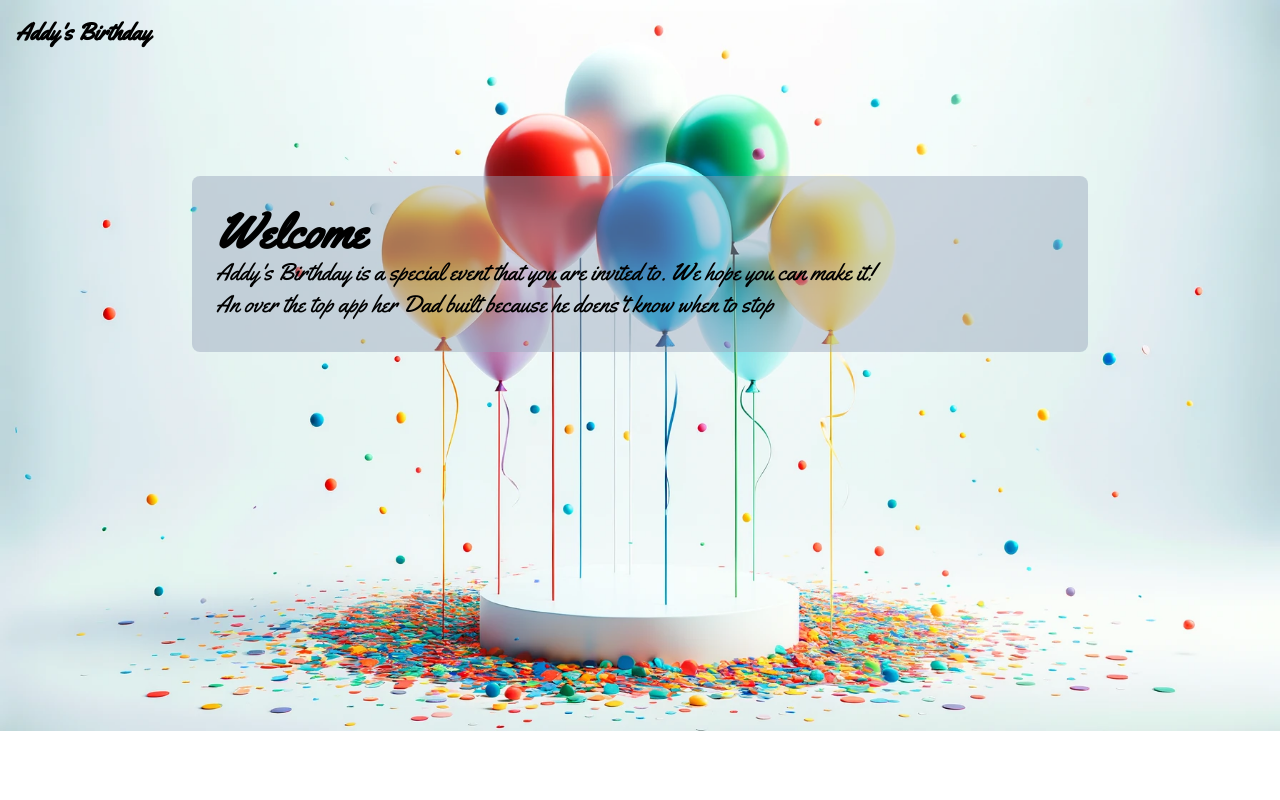
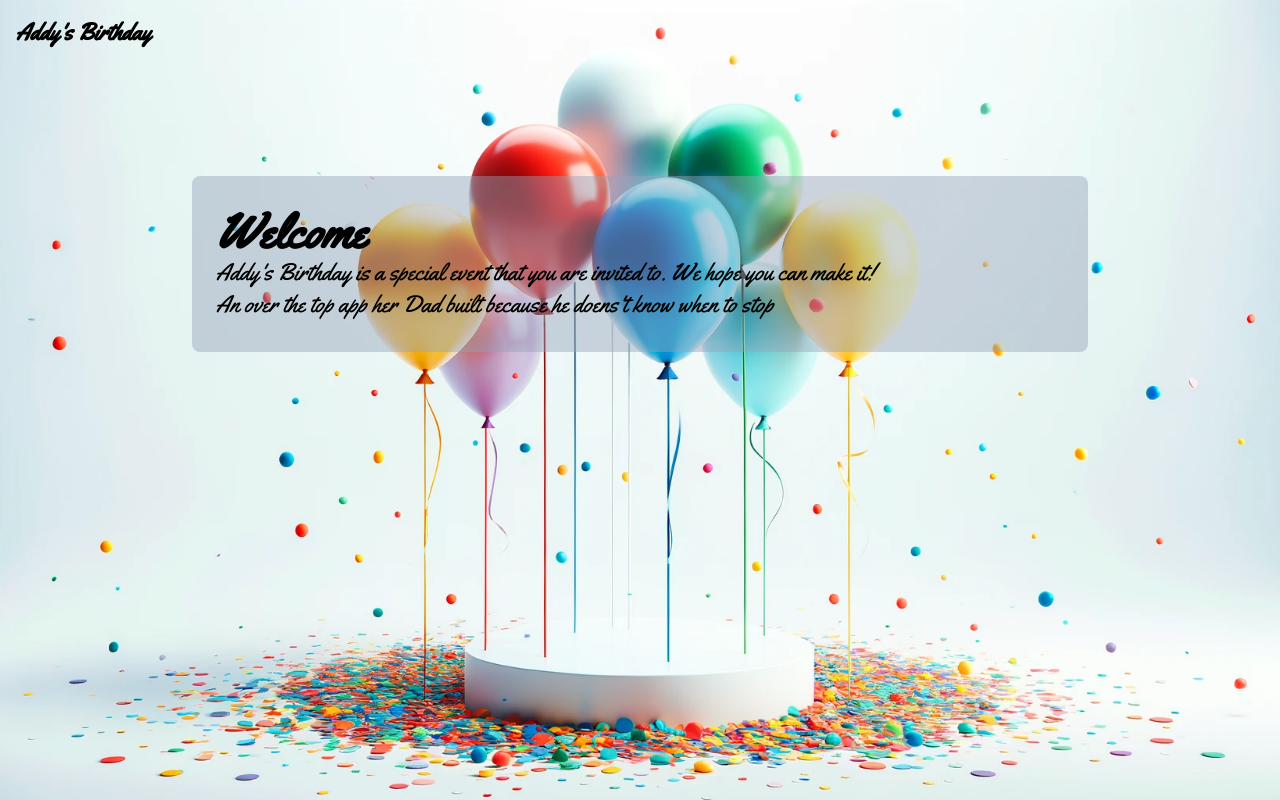
Before and after one commit to rgrunau/addys-birthday, a Next.js app: page / in a window 1280 px wide. Built offline with nearby package versions, Linux system fonts and the light colour scheme.

Commit message:
more quotes

```diff
--- a/app/page.tsx
+++ b/app/page.tsx
@@ -5,9 +5,9 @@ export default function Home() {
   return (
     <main className="flex h-screen flex-col items-center justify-between">
 
-      <section className="flex flex-col z-10 w-full h-full relative items-center">
+      <section className="flex flex-col z-10 w-full h-screen relative items-center">
         <header className="w-full h-16 bg-transparent flex items-center justify-between px-4 z-10">
-          <h1 className="text-2xl text-black font-bold">Addy's Birthday</h1>
+          <h1 className="text-2xl text-black font-bold">{"Addy's Birthday"}</h1>
         </header>
         <div className="w-full max-w-4xl my-28 z-10 flex items-center justify-start bg-slate-400/45 px-6 py-8 rounded-lg ">
           <div className="w-full">
@@ -20,7 +20,7 @@ export default function Home() {
           <Image
             src={CoverImage}
             alt="Addy's Birthday"
-            className="object-contain"
+            className="object-cover w-full h-screen"
           />
         </div>
       </section>
```
